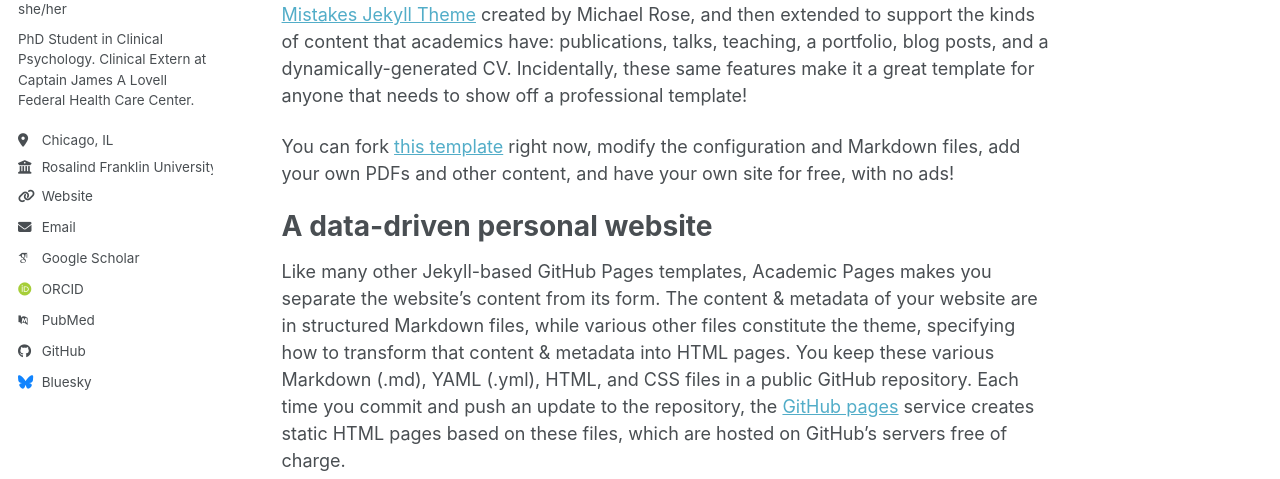
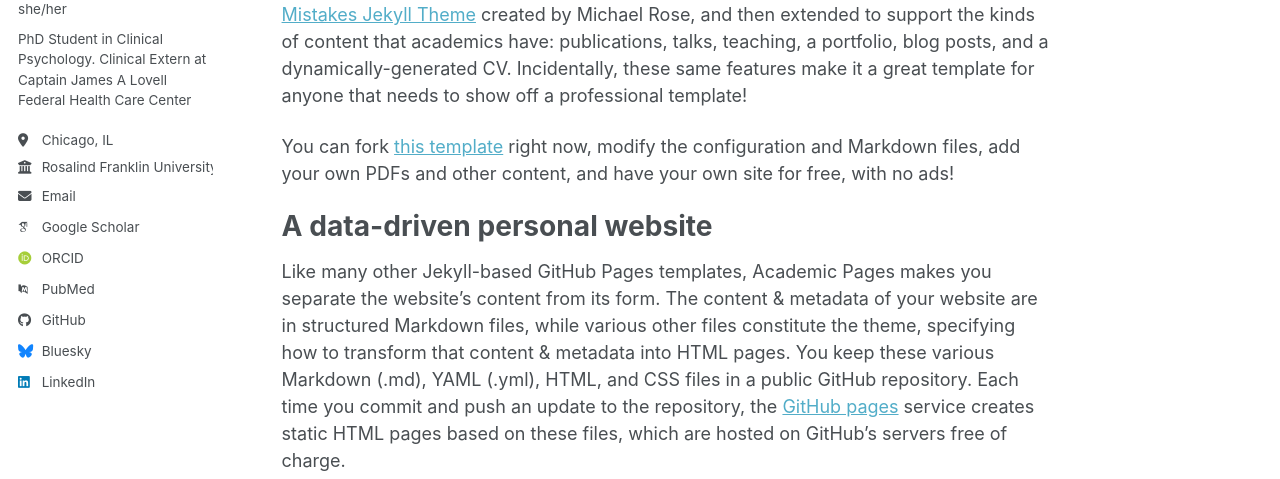
Before and after one commit to skdhaliwal/skdhaliwal.github.io, a Jekyll site: the page built from _pages/about.md, in a window 1280 px wide. Shown: the part 278-757 px from the top of the page. Built offline with Jekyll 4.4.1, drawn with Linux system fonts in a browser that asks for light colours; some web fonts are replaced; a script bundle is joined from its source files by our own code; library files that are not in the unit come from our copies.

Commit message:
Update _config.yml
Adding links

```diff
--- a/_config.yml
+++ b/_config.yml
@@ -26,19 +26,19 @@
   avatar           : "simranprofilepic.jpg"
   name             : "Simran Dhaliwal"
   pronouns         : "she/her"
-  bio              : "PhD Student in Clinical Psychology. Clinical Extern at Captain James A Lovell Federal Health Care Center."
+  bio              : "PhD Student in Clinical Psychology. Clinical Extern at Captain James A Lovell Federal Health Care Center"
   location         : "Chicago, IL"
-  employer         : "Rosalind Franklin University of Medicine and Science"
-  uri              : "www.linkedin.com/in/dhaliwalsimran"
+  employer         : "Rosalind Franklin University"
+#  uri              : "URL"
   email            : "simran.dhaliwal@rosalindfranklin.edu"
 
   # Academic websites
   academia         : # URL
   arxiv            : # URL - Update with the correct link to your profile
-  googlescholar    : "https://scholar.google.com/citations?user=PS_CX0AAAAAJ"
+  googlescholar    : "https://scholar.google.com/citations?user=aX1bL-8AAAAJ&hl=en"
   inspire-hep      : # URL
   impactstory      : # URL
-  orcid            : "https://orcid.org/yourorcidurl"
+  orcid            : "https://orcid.org/0000-0002-4185-7575"
   semantic         : # URL
   ssrn             : # URL
   pubmed           : "https://www.ncbi.nlm.nih.gov/pubmed/?term=john+snow"
@@ -66,7 +66,7 @@
   keybase          : # Username
   instagram        : # Username
   lastfm           : # Username
-  linkedin         : # Username
+  linkedin         : www.linkedin.com/in/dhaliwalsimran
   mastodon         : # URL
   medium           : # URL
   pinterest        : # Username
```
